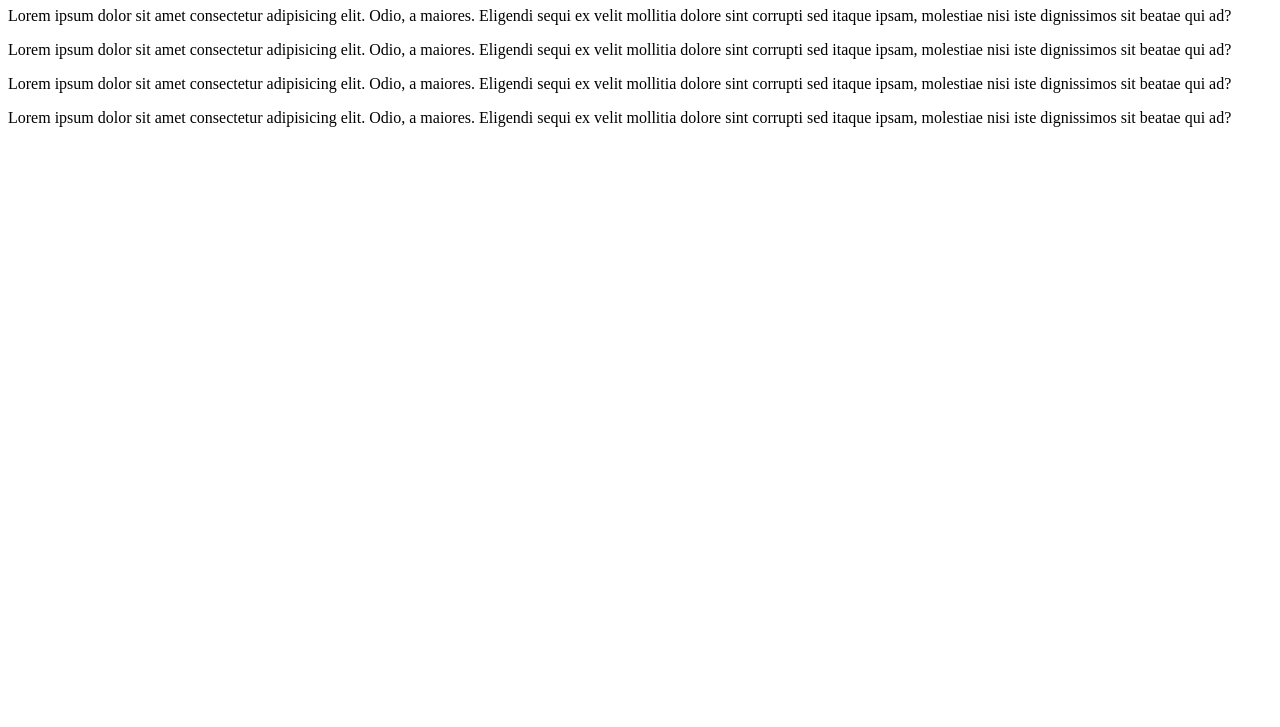
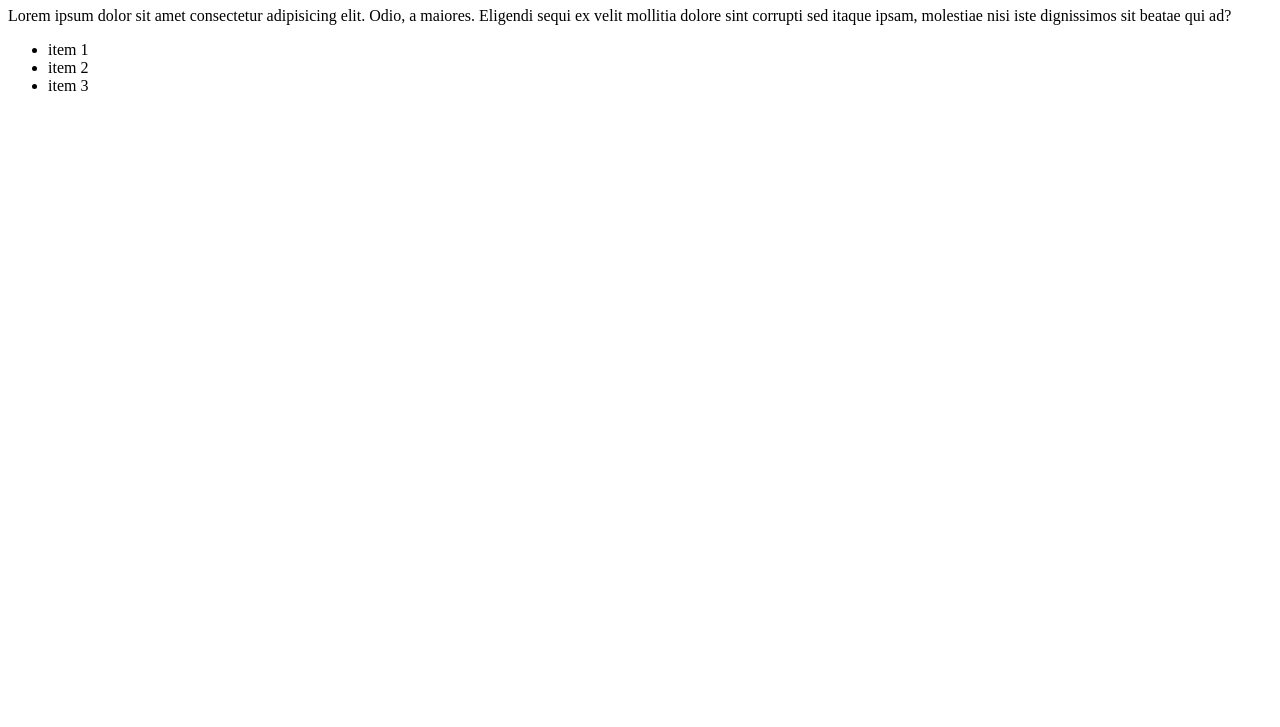
Before and after one commit to qwertdani123/nombre-de-nuestro-repositorio, a plain HTML site: page index.html in a window 1280 px wide. Shown: the part 73-800 px from the top of the page. Drawn offline with Linux system fonts and the light colour scheme.

Commit message:
agregar un nav

```diff
--- a/index.html
+++ b/index.html
@@ -15,21 +15,14 @@
         beatae qui ad?
     </p>
 
-    <p>Lorem ipsum dolor sit amet consectetur adipisicing elit. Odio, a maiores. Eligendi sequi ex
-        velit mollitia dolore sint corrupti sed itaque ipsam, molestiae nisi iste dignissimos sit
-        beatae qui ad?
-    </p>
 
-
-    <p>Lorem ipsum dolor sit amet consectetur adipisicing elit. Odio, a maiores. Eligendi sequi ex
-        velit mollitia dolore sint corrupti sed itaque ipsam, molestiae nisi iste dignissimos sit
-        beatae qui ad?
-    </p>
-
-    <p>Lorem ipsum dolor sit amet consectetur adipisicing elit. Odio, a maiores. Eligendi sequi ex
-        velit mollitia dolore sint corrupti sed itaque ipsam, molestiae nisi iste dignissimos sit
-        beatae qui ad?
-    </p>
+    <nav>
+        <ul>
+            <li>item 1</li>
+            <li>item 2</li>
+            <li>item 3</li>
+        </ul>
+    </nav>
 
 </body>
 
```
